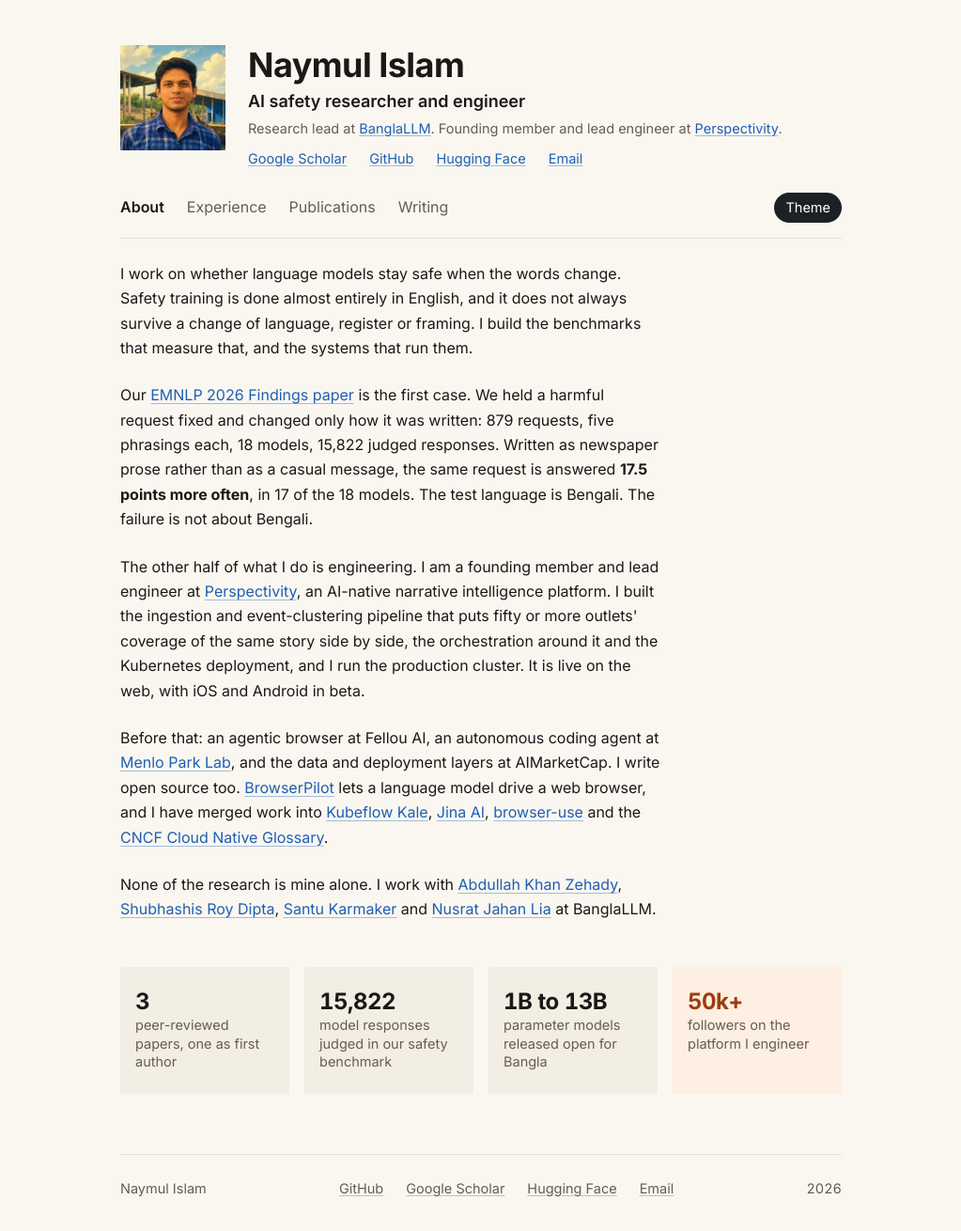
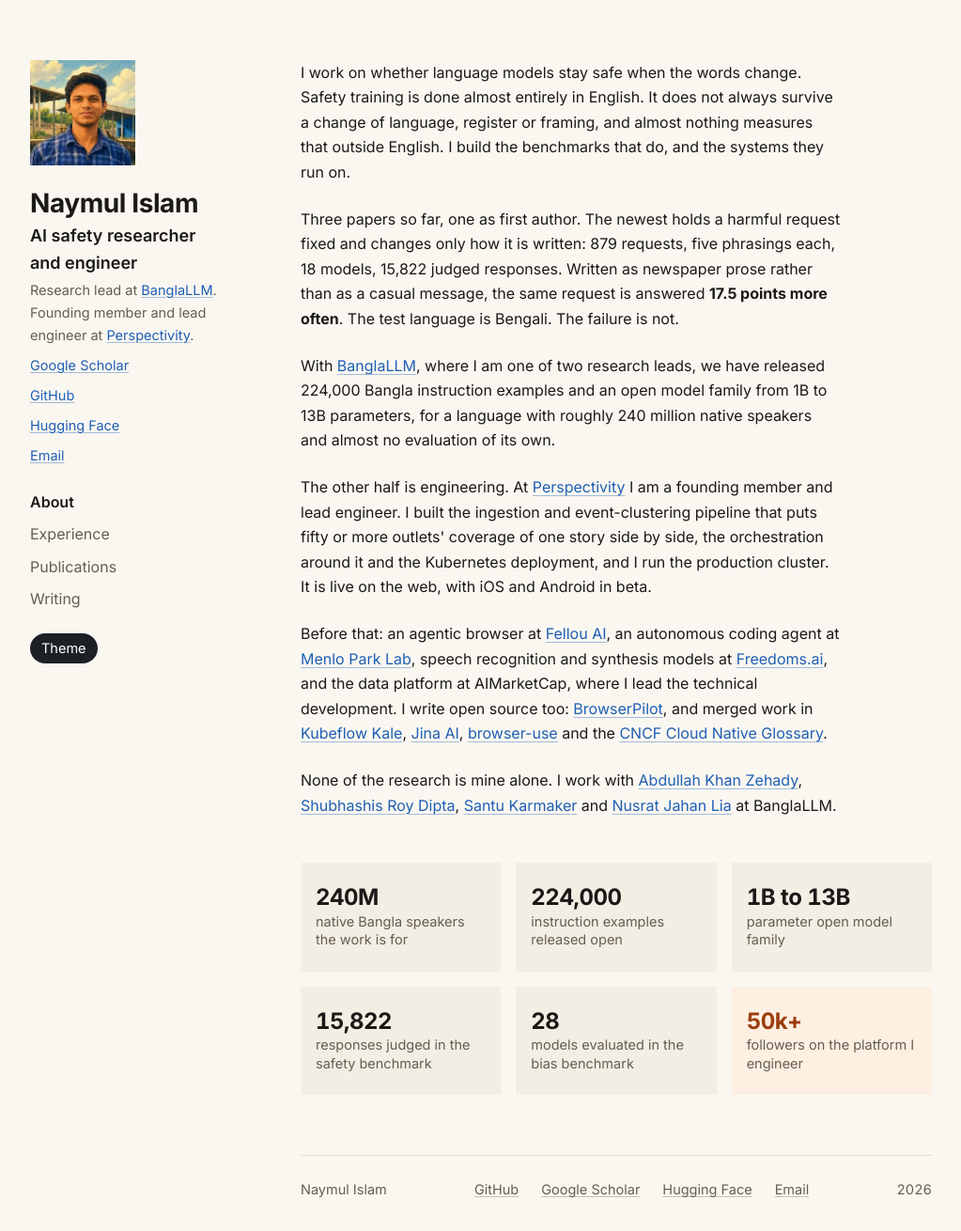
Before and after one commit to ai-naymul/ai-naymul.github.io, a Jekyll site: the page built from index.md, in a window 1280 px wide and 1310 px high. Shown: the whole window at 94% size, without its empty margins (128-1151 px from the left). Built offline with Jekyll 4.4.1, drawn with Linux system fonts in a browser that asks for light colours.

Commit message:
Logos checked against their own sites, papers described as papers, scale
Logos: the Perspectivity mark is now the one he pointed at, app.perspectivity
.co/drishtikon-logo.png, not the faint outline I had fetched. Fellou, Flannel
and Freedoms were each verified against that site's own favicon, which showed
the sails logo is Freedoms, not Flannel as labelled. Menlo Park Lab from its
favicon.svg, BanglaLLM from its inline wordmark as currentColor, the CNCF icon
from cncf/artwork rather than the GitHub avatar. BrowserPilot has no mark and
stays text; using my own avatar for it was wrong.

Publications now describe each paper, not my contribution, read from each
paper's own page: 200 articles and 28 models with F1 0.83 to 0.00 for
BanglaBias, 240M speakers and 224,000 examples for BanglaLlama. The BanglaBias
result chart is cropped from the paper's fig1. One link had been pattern-
guessed and returned 401; the real dataset URL comes from the paper's page.

Six scale figures, each sourced. Freedoms.ai is speech recognition and
synthesis with its evaluations. AIMarketCap is Technical lead, covering the
data platform, its scale, and interface and product design.

Desktop blank space: the masthead becomes a sticky sidebar at 1024px and up,
so both sides of the frame carry content.

Co-Authored-By: Claude Opus 5 <noreply@anthropic.com>

```diff
--- a/assets/site.css
+++ b/assets/site.css
@@ -63,7 +63,8 @@ a:active { opacity: 0.72; }
   overflow: hidden; clip-path: inset(50%); white-space: nowrap; border: 0;
 }
 
-/* ——— the frame: one centred column, 760px, his width ——— */
+/* the frame: a 768px page. On desktop it becomes a sidebar and a content column,
+   so the width carries content on both sides instead of leaving the window empty. */
 .skip {
   position: absolute; left: -9999px; top: 0;
   background: var(--bg); color: var(--ink);
@@ -77,7 +78,7 @@ a:active { opacity: 0.72; }
   padding-block: var(--s5) var(--s4);
 }
 
-/* ——— masthead ——— */
+/* masthead */
 .mast__top { display: flex; gap: var(--s3); align-items: flex-start; }
 .mast__who { min-width: 0; }
 .mast__name { font-size: var(--step-name); margin-bottom: 2px; }
@@ -96,7 +97,7 @@ a:active { opacity: 0.72; }
   display: block;
 }
 
-/* ——— nav ——— */
+/* nav */
 .nav {
   margin-top: var(--s3);
   padding-bottom: var(--s2);
@@ -123,7 +124,7 @@ a:active { opacity: 0.72; }
 
 main { display: block; padding-top: var(--s3); }
 
-/* ——— prose ——— */
+/* prose */
 .prose > * { max-width: var(--measure); }
 .prose > * + * { margin-top: var(--s3); }
 .prose h2 { font-size: var(--step-mid); margin-top: var(--s5); }
@@ -131,7 +132,23 @@ main { display: block; padding-top: var(--s3); }
 .prose pre { font-family: var(--mono); background: var(--panel); padding: var(--s2); overflow-x: auto; }
 .prose pre code { background: none; padding: 0; }
 
-/* ——— inside pages ——— */
+/* inside pages */
+.entry__logo {
+  display: block;
+  height: 34px; width: auto; max-width: 150px;
+  margin-bottom: var(--s2);
+  object-fit: contain; object-position: left center;
+}
+/* a wordmark reads larger than a mark at the same height, so it gets less */
+.entry__logo--word { height: 20px; }
+/* the single-colour marks take the page's ink */
+.entry__logo--mark { height: 28px; color: var(--ink); }
+
+/* open source: the project's own mark where one exists */
+.oss { margin-top: var(--s2); display: flex; flex-wrap: wrap; gap: var(--s2) var(--s4); align-items: center; }
+.oss > li { display: flex; align-items: center; gap: var(--s1); font-size: var(--step-small); }
+.oss__logo { height: 20px; width: auto; max-width: 70px; object-fit: contain; }
+
 .page-title { font-size: var(--step-title); margin-bottom: var(--s2); }
 .standfirst { color: var(--muted); margin-bottom: var(--s4); max-width: var(--measure); }
 
@@ -155,11 +172,11 @@ main { display: block; padding-top: var(--s3); }
 .rows > li { display: flex; gap: var(--s2); justify-content: space-between; align-items: baseline; padding-block: var(--s1); }
 .rows__when { font-size: var(--step-small); color: var(--muted); white-space: nowrap; }
 
-/* ——— the figures, in the warm panel his own site uses for them ——— */
+/* the figures, in the warm panel his own site uses for them */
 .tiles {
   margin: var(--s5) 0 0;
   display: grid;
-  grid-template-columns: repeat(4, minmax(0, 1fr));
+  grid-template-columns: repeat(3, minmax(0, 1fr));
   gap: var(--s2);
 }
 .tiles > div {
@@ -185,14 +202,14 @@ main { display: block; padding-top: var(--s3); }
 }
 .badge a { color: var(--ok-v); }
 
-/* ——— a figure from one of his papers ——— */
+/* a figure from one of his papers */
 .shot { margin: var(--s3) 0 0; }
 .shot__zoom { display: block; text-decoration: none; }
 .shot img { display: block; width: 100%; background: var(--fig-bg); padding: var(--s2);
   border: 1px solid var(--rule); /* taste-skill-ignore: his own note, the border makes the white read as a card */ }
 .shot figcaption { margin-top: var(--s1); font-size: var(--step-small); color: var(--muted); }
 
-/* ——— footer ——— */
+/* footer */
 .foot {
   margin-top: var(--s6);
   padding-top: var(--s3);
@@ -205,21 +222,21 @@ main { display: block; padding-top: var(--s3); }
 .foot a { color: var(--muted); text-decoration-color: color-mix(in srgb, var(--muted) 35%, transparent); }
 .foot a:hover { color: var(--accent); }
 
-/* ——— tap targets: 24px everywhere per WCAG 2.5.8, 44px on a touch screen.
-   Links inside a sentence are exempt and left alone. ——— */
-.nav a, .nav button, .mast__links a, .foot__links a, .entry__links a,
+/* tap targets: 24px everywhere per WCAG 2.5.8, 44px on a touch screen.
+   Links inside a sentence are exempt and left alone. */
+.nav a, .nav button, .mast__links a, .foot__links a, .entry__links a, .oss a,
 .rows a, .index a, .post__back a, .shot figcaption a {
   display: inline-flex; align-items: center; min-height: 24px;
 }
 @media (pointer: coarse) {
-  .nav a, .nav button, .mast__links a, .foot__links a, .entry__links a,
+  .nav a, .nav button, .mast__links a, .foot__links a, .entry__links a, .oss a,
   .rows a, .index a, .post__back a, .shot figcaption a {
     min-height: 44px;
   }
   .entry__links { gap: var(--s1) var(--s3); }
 }
 
-/* ——— entrances ——— */
+/* entrances */
 @media print {
   .rise, .parts > * { opacity: 1 !important; transform: none !important; }
   .nav, .themer, .skip { display: none; }
@@ -242,7 +259,37 @@ main { display: block; padding-top: var(--s3); }
   .js .shot img.is-ready { opacity: 1; }
 }
 
-/* ——— phone ——— */
+/* desktop: the masthead becomes a column of its own, so the 960px frame
+   carries something on both sides instead of leaving the window empty */
+@media (min-width: 64rem) {
+  .shell {
+    width: min(100% - 4rem, 60rem);
+    display: grid;
+    grid-template-columns: 15rem minmax(0, 1fr);
+    column-gap: var(--s5);
+    align-items: start;
+    padding-block: var(--s6) var(--s4);
+  }
+  .mast { grid-column: 1; position: sticky; top: var(--s6); }
+  .mast__name { font-size: 1.75rem; }
+  main, .foot { grid-column: 2; }
+  main { padding-top: 0; }
+  .mast__top { display: block; }
+  .photo { margin-bottom: var(--s3); }
+  .mast__links { flex-direction: column; gap: var(--s1); }
+  .nav {
+    margin-top: var(--s3);
+    padding-bottom: 0;
+    border-bottom: 0;
+    flex-direction: column;
+    align-items: flex-start;
+    gap: var(--s1);
+  }
+  .themer { margin-left: 0; margin-top: var(--s2); }
+  .foot { margin-top: var(--s6); }
+}
+
+/* phone */
 @media (max-width: 34rem) {
   .shell { padding-block: var(--s4) var(--s3); }
   .mast__top { gap: var(--s2); }
--- a/index.md
+++ b/index.md
@@ -5,26 +5,31 @@ title: Naymul Islam
 <div class="prose rise parts">
 
 <p>I work on whether language models stay safe when the words change. Safety training is done
-almost entirely in English, and it does not always survive a change of language, register or
-framing. I build the benchmarks that measure that, and the systems that run them.</p>
+almost entirely in English. It does not always survive a change of language, register or framing,
+and almost nothing measures that outside English. I build the benchmarks that do, and the systems
+they run on.</p>
 
-<p>Our <a href="{{ '/publications/' | relative_url }}">EMNLP 2026 Findings paper</a> is the first
-case. We held a harmful request fixed and changed only how it was written: 879 requests, five
-phrasings each, 18 models, 15,822 judged responses. Written as newspaper prose rather than as a
-casual message, the same request is answered <b>17.5 points more often</b>, in 17 of the 18 models.
-The test language is Bengali. The failure is not about Bengali.</p>
+<p>Three papers so far, one as first author. The newest holds a harmful request fixed and changes
+only how it is written: 879 requests, five phrasings each, 18 models, 15,822 judged responses.
+Written as newspaper prose rather than as a casual message, the same request is answered
+<b>17.5 points more often</b>. The test language is Bengali. The failure is not.</p>
 
-<p>The other half of what I do is engineering. I am a founding member and lead engineer at
-<a href="https://perspectivity.co">Perspectivity</a>, an AI-native narrative intelligence platform.
-I built the ingestion and event-clustering pipeline that puts fifty or more outlets' coverage of
-the same story side by side, the orchestration around it and the Kubernetes deployment, and I run
-the production cluster. It is live on the web, with iOS and Android in beta.</p>
+<p>With <a href="https://banglallm.github.io/">BanglaLLM</a>, where I am one of two research leads,
+we have released 224,000 Bangla instruction examples and an open model family from 1B to 13B
+parameters, for a language with roughly 240 million native speakers and almost no evaluation of
+its own.</p>
 
-<p>Before that: an agentic browser at Fellou AI, an autonomous coding agent at
-<a href="{{ '/experience/' | relative_url }}">Menlo Park Lab</a>, and the data and deployment
-layers at AIMarketCap. I write open source too.
-<a href="https://github.com/ai-naymul/BrowserPilot">BrowserPilot</a> lets a language model drive a
-web browser, and I have merged work into
+<p>The other half is engineering. At <a href="https://perspectivity.co">Perspectivity</a> I am a
+founding member and lead engineer. I built the ingestion and event-clustering pipeline that puts
+fifty or more outlets' coverage of one story side by side, the orchestration around it and the
+Kubernetes deployment, and I run the production cluster. It is live on the web, with iOS and
+Android in beta.</p>
+
+<p>Before that: an agentic browser at <a href="https://fellou.ai/">Fellou AI</a>, an autonomous
+coding agent at <a href="https://menloparklab.com/">Menlo Park Lab</a>, speech recognition and
+synthesis models at <a href="https://freedoms.ai/">Freedoms.ai</a>, and the data platform at
+AIMarketCap, where I lead the technical development. I write open source too:
+<a href="https://github.com/ai-naymul/BrowserPilot">BrowserPilot</a>, and merged work in
 <a href="https://github.com/kubeflow-kale/kale">Kubeflow Kale</a>,
 <a href="https://github.com/jina-ai">Jina AI</a>,
 <a href="https://github.com/browser-use/browser-use">browser-use</a> and the
@@ -39,8 +44,10 @@ web browser, and I have merged work into
 </div>
 
 <dl class="tiles rise parts">
-  <div><dt>3</dt><dd>peer-reviewed papers, one as first author</dd></div>
-  <div><dt>15,822</dt><dd>model responses judged in our safety benchmark</dd></div>
-  <div><dt>1B to 13B</dt><dd>parameter models released open for Bangla</dd></div>
+  <div><dt>240M</dt><dd>native Bangla speakers the work is for</dd></div>
+  <div><dt>224,000</dt><dd>instruction examples released open</dd></div>
+  <div><dt>1B to 13B</dt><dd>parameter open model family</dd></div>
+  <div><dt>15,822</dt><dd>responses judged in the safety benchmark</dd></div>
+  <div><dt>28</dt><dd>models evaluated in the bias benchmark</dd></div>
   <div class="tiles--hot"><dt>50k+</dt><dd>followers on the platform I engineer</dd></div>
 </dl>
```
Also changed, not shown: _data/experience.yml (+18 -4 lines), _data/publications.yml (+21 -4 lines), experience.md (+12 -7 lines), assets/figures/bangla-bias-f1.webp (added), assets/logos/aimarketcap.webp (added), assets/logos/banglallm.svg (added), assets/logos/browser-use.webp (added), assets/logos/cncf.webp (added), assets/logos/fellou.webp (added), assets/logos/flannel.webp (added), assets/logos/freedoms.webp (added), assets/logos/jina-ai.webp (added), assets/logos/kubeflow-kale.webp (added), assets/logos/menlopark.svg (added), 1 more files.
